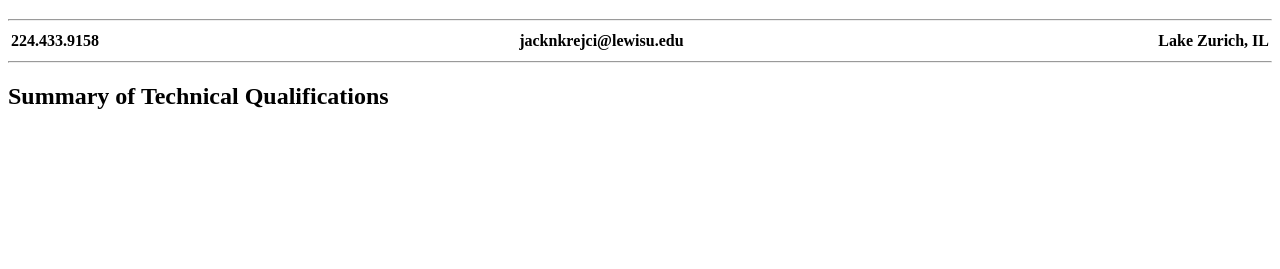
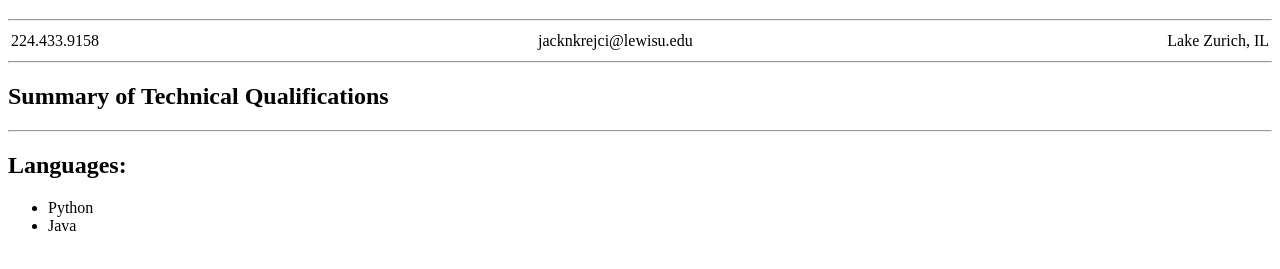
Before and after one commit to jkrejci1/resume, a plain HTML site: page index.html in a window 1280 px wide. Shown: the part 61-330 px from the top of the page. Drawn offline with Linux system fonts and the light colour scheme.

Commit message:
Added programming languages.

```diff
--- a/index.css
+++ b/index.css
@@ -2,14 +2,20 @@ h1 {
     text-align: center;
 }
 
+/**The three below is the css for personal information**/
 th.number {
     text-align: left;
+    font-weight: lighter;
 }
 
 th.email {
     text-align: center;
+    font-weight: lighter;
+
 }
 
 th.home {
     text-align: right;
+    font-weight: lighter;
+
 }
--- a/index.html
+++ b/index.html
@@ -8,10 +8,6 @@
         <!--Heading and personal information-->
         <h1>Jack Krejci</h1>
         <hr>
-        <!--<p class="info">224.433.9158</p>
-        <hr>
-        <p class="email">jacknkrejci@lewisu.edu</p>
-        <p class="home">Lake Zurich, IL</p>-->
         <table style="width:100%">
             <tr>
                 <th class="number">224.433.9158</th>
@@ -23,6 +19,14 @@
 
         <!--Technical Qualifications-->
         <h2>Summary of Technical Qualifications</h2>
+        <hr>
+        <h2>Languages:</h2>
+        <!--Language List-->
+        <ul>
+            <li>Python</li>
+            <li>Java</li>
+        </ul>
+
 
     </body>
 </html>
```
